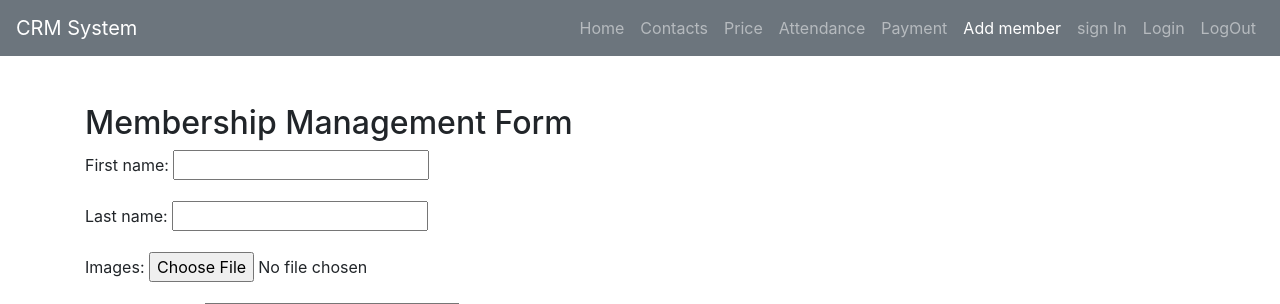
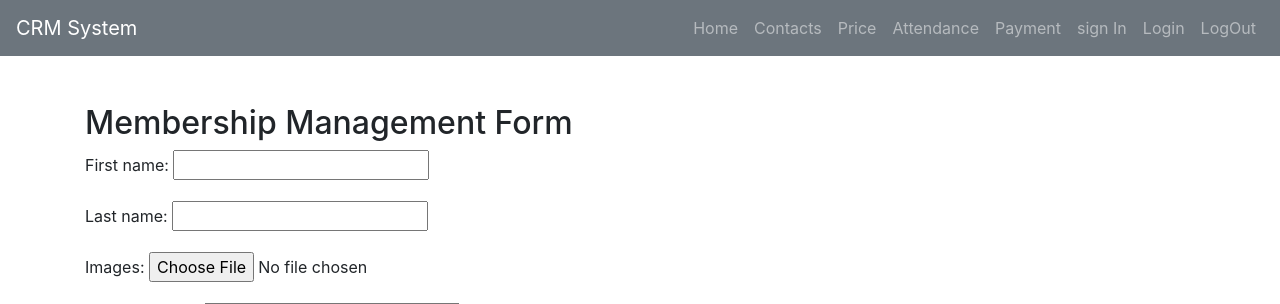
Before and after one commit to Abhi-AD/Customer_Relationalship_Management, a Django app: page /add_member/ in a window 1280 px wide. Shown: the top 304 px of the page. Run offline with Django 5.2, Linux system fonts and the light colour scheme; data comes from the database, SQL or seed files in the repository; both versions use the stored data as it was after the commit; some libraries are stand-ins or nearby versions.

Commit message:
feat;edit data"

```diff
--- a/Customer_relatioship_Management/settings.py
+++ b/Customer_relatioship_Management/settings.py
@@ -135,5 +135,5 @@ MEDIA_ROOT = BASE_DIR / "media"
 
 # login logout
 
-LOGIN_REDIRECT_URL = "/admin"
+LOGIN_REDIRECT_URL = "/add_member"
 LOGOUT_REDIRECT_URL = "/"
--- a/template/header.html
+++ b/template/header.html
@@ -22,9 +22,6 @@
                     <a class="nav-link {% if request.resolver_match.url_name == 'cashtransaction_form' %} active{% endif %}" href="{% url 'cashtransaction_form' %}">Payment</a>
                </li>
                <li class="nav-item">
-                    <a class="nav-link {% if request.resolver_match.url_name == 'add_member' %} active{% endif %}" href="{% url 'add_member' %}">Add member</a>
-               </li>
-               <li class="nav-item">
                     <a class="nav-link {% if request.resolver_match.url_name == 'signin' %} active{% endif %}" href="{% url 'signin' %}"> sign In</a>
                </li>
                <li class="nav-item ">
```
Also changed, not shown: db.sqlite3.
